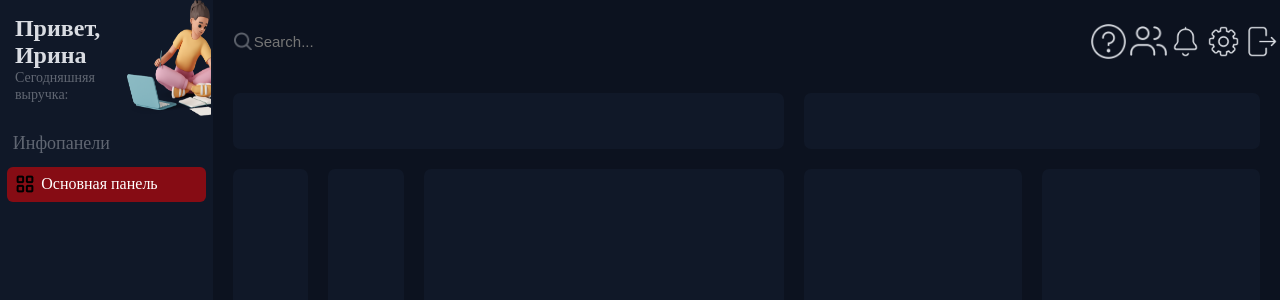
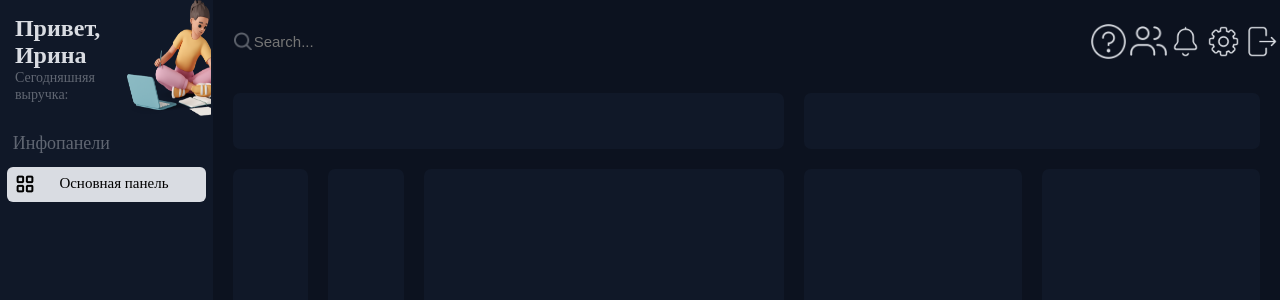
Before and after one commit to GenaYatskov/City.Food_PC, a React (Create React App) app: page /statistic in a window 1280 px wide. Shown: the top 300 px of the page. Built offline with nearby package versions, Linux system fonts and the light colour scheme.

Commit message:
30.01.2023 02.38

```diff
--- a/src/components/ListComponent/ListComponent.module.css
+++ b/src/components/ListComponent/ListComponent.module.css
@@ -1,8 +1,8 @@
 .listComponent{
     display: flex;
-    background: #ff00007e;
+    background: #D9DCE2;
     transition: 0.4s;
-    color: rgb(255, 255, 255);
+    color: #000000;
     cursor: pointer;
     border-radius: 6px;
     height: 100%;
@@ -20,8 +20,16 @@
     background: rgb(236, 236, 236);
 }
 
+.blockName{
+    font-style: normal;
+    font-weight: 300;
+    font-size: 15px;
+    line-height: 16px;
+    font-family: 'Century Gothic';
+}
+
 .img{
     background: none;
     display: block;
-    padding: 0 4% 0 0;
+    padding: 0 14% 0 0;
 }
```
